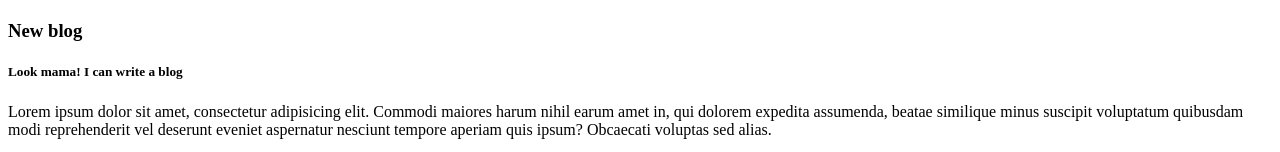
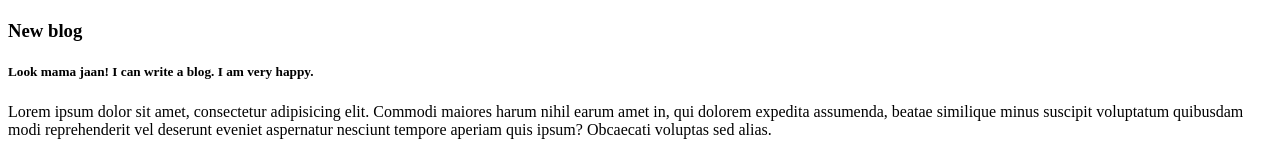
Before and after one commit to ShamimHassan/my-third-repo, a plain HTML site: page index.html in a window 1280 px wide. Shown: the part 1720-1872 px from the top of the page. Drawn offline with Linux system fonts and the light colour scheme.

Commit message:
I am happy

```diff
--- a/index.html
+++ b/index.html
@@ -17,7 +17,7 @@
     <img src="Hydrangeas.jpg" alt="Hydrangeas"/>
     <div>
         <h3>New blog</h3>
-        <h5>Look mama! I can write a blog</h5>
+        <h5>Look mama jaan! I can write a blog. I am very happy.</h5>
         <p>Lorem ipsum dolor sit amet, consectetur adipisicing elit. Commodi maiores harum nihil earum amet in, qui dolorem expedita assumenda, beatae similique minus suscipit voluptatum quibusdam modi reprehenderit vel deserunt eveniet aspernatur nesciunt tempore aperiam quis ipsum? Obcaecati voluptas sed alias.</p>
     </div>
 </body>
```
